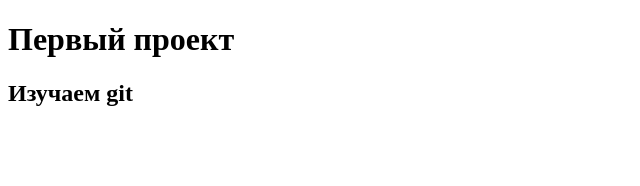
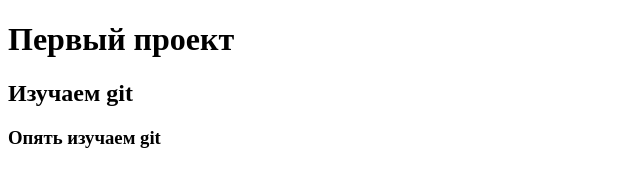
Before and after one commit to netronu/first-project, a plain HTML site: page index.html in a window 1280 px wide. Shown: the whole page, without its empty margins (0-640 px from the left). Drawn offline with Linux system fonts and the light colour scheme.

Commit message:
тренировка

```diff
--- a/index.html
+++ b/index.html
@@ -9,5 +9,6 @@
 <body>
     <h1 class="header">Первый проект</h1>
     <h2>Изучаем git</h2>
+    <h3>Опять изучаем git</h3>
 </body>
 </html>
```
